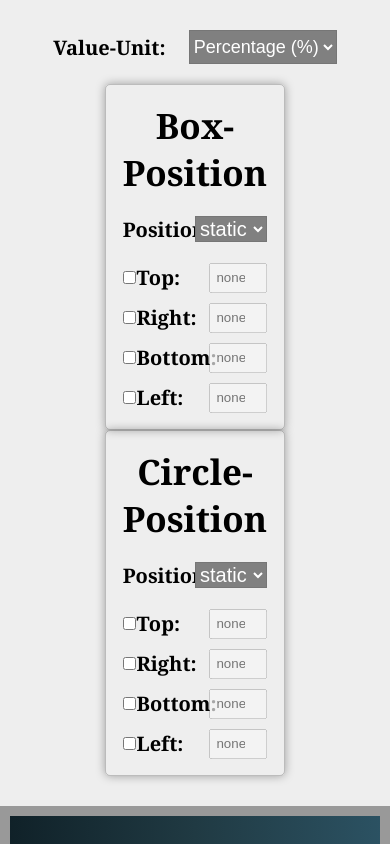
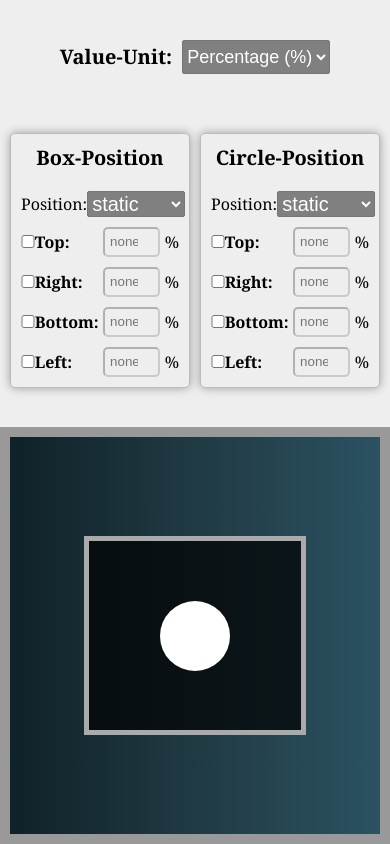
Before and after one commit to abid-shahriar/react-css-position-gui, a React (Create React App) app: page / in a window 390 px wide. Shown: the top 844 px of the page. Built offline with nearby package versions, Linux system fonts and the light colour scheme.

Commit message:
working on responsive

```diff
--- a/src/components/AbsolutePosition.jsx
+++ b/src/components/AbsolutePosition.jsx
@@ -2,6 +2,7 @@ import React, { useContext } from "react";
 import { PositionContex } from "../App";
 import PositionInput from "./PositionInput";
 import Checkbox from "./Checkbox";
+import Unit from "./Unit";
 
 function AbsolutePosition({ visualObject }) {
   const {
@@ -58,6 +59,7 @@ function AbsolutePosition({ visualObject }) {
           handlePositionChange={handleTopPosition}
           placeholder="none"
         />
+        <Unit />
       </div>
       <div className="absolute-position__container">
         <Checkbox visualObject={visualObject} />
@@ -68,6 +70,7 @@ function AbsolutePosition({ visualObject }) {
           handlePositionChange={handleRightPosition}
           placeholder="none"
         />
+        <Unit />
       </div>
       <div className="absolute-position__container">
         <Checkbox visualObject={visualObject} />
@@ -78,6 +81,7 @@ function AbsolutePosition({ visualObject }) {
           handlePositionChange={handleBottomPosition}
           placeholder="none"
         />
+        <Unit />
       </div>
       <div className="absolute-position__container">
         <Checkbox visualObject={visualObject} />
@@ -88,6 +92,7 @@ function AbsolutePosition({ visualObject }) {
           handlePositionChange={handleLeftPosition}
           placeholder="none"
         />
+        <Unit />
       </div>
     </div>
   );
--- /dev/null
+++ b/src/components/Circle.jsx
@@ -0,0 +1,28 @@
+import React, { useContext } from "react";
+import { PositionContex } from "../App";
+
+function Circle() {
+  const {
+    circlePosition,
+    circleTop,
+    circleRight,
+    circleBottom,
+    circleLeft,
+    valueUnit,
+  } = useContext(PositionContex);
+
+  return (
+    <div
+      className="circle"
+      style={{
+        position: circlePosition,
+        top: `${circleTop}${valueUnit}`,
+        right: `${circleRight}${valueUnit}`,
+        bottom: `${circleBottom}${valueUnit}`,
+        left: `${circleLeft}${valueUnit}`,
+      }}
+    ></div>
+  );
+}
+
+export default Circle;
--- /dev/null
+++ b/src/components/Unit.jsx
@@ -0,0 +1,9 @@
+import React, { useContext } from "react";
+import { PositionContex } from "../App";
+
+function Unit() {
+  const { valueUnit } = useContext(PositionContex);
+  return <span className="unit">{valueUnit}</span>;
+}
+
+export default Unit;
--- a/src/components/Visual.jsx
+++ b/src/components/Visual.jsx
@@ -1,14 +1,10 @@
 import React, { useContext } from "react";
 import { PositionContex } from "../App";
+import Circle from "./Circle";
 
 function Visual() {
   const {
     boxPosition,
-    circlePosition,
-    circleTop,
-    circleRight,
-    circleBottom,
-    circleLeft,
     boxTop,
     boxRight,
     boxBottom,
@@ -29,16 +25,7 @@ function Visual() {
             left: `${boxLeft}${valueUnit}`,
           }}
         >
-          <div
-            className="circle"
-            style={{
-              position: circlePosition,
-              top: `${circleTop}${valueUnit}`,
-              right: `${circleRight}${valueUnit}`,
-              bottom: `${circleBottom}${valueUnit}`,
-              left: `${circleLeft}${valueUnit}`,
-            }}
-          ></div>
+          <Circle />
         </div>
       </div>
     </div>
--- a/src/index.scss
+++ b/src/index.scss
@@ -15,12 +15,15 @@
 
 body {
   font-family: "Noto Serif", serif;
+  background-color: #07202b;
 }
 
 #root {
   min-height: 100vh;
-  width: 100%;
+  max-width: 1400px;
   @include flexbox();
+  margin: 0 auto;
+  box-shadow: 0px 0px 40px rgba(#fff, 0.9);
 }
 
 .controls-wrapper {
@@ -49,6 +52,7 @@ body {
     height: 50%;
     width: 60%;
     border: 5px solid #aaa;
+    background-color: rgba(black, 0.7);
     @include flexbox();
 
     .circle {
@@ -100,6 +104,7 @@ body {
     font-size: 35px;
     margin-bottom: 20px;
     text-transform: capitalize;
+    white-space: nowrap;
   }
 }
 
@@ -116,7 +121,7 @@ body {
     }
   }
 
-  input [type="checkbox"] {
+  input[type="checkbox"] {
     width: 10%;
   }
 
@@ -152,33 +157,22 @@ body {
   }
 }
 
+// general styles
 label {
   font-weight: bold;
 }
 
-@media (max-width: 992px) {
-  #root {
-    min-height: 100vh;
-    flex-direction: column;
-  }
+input {
+  border-radius: 5px;
+  outline: none;
+}
 
-  .controls-wrapper {
-    padding: 30px;
-    flex-direction: row;
-    flex-wrap: wrap;
-    height: auto;
-    width: 100%;
+.unit {
+  margin-left: 5px;
+}
 
-    .value-unit {
-      flex-basis: 100%;
-    }
+select {
+  border-radius: 2px;
+}
 
-    .control-box {
-      flex-basis: 40%;
-    }
-  }
-
-  .visual-wrapper {
-    width: 100%;
-  }
-}
+@import "./responsive.scss";
--- /dev/null
+++ b/src/responsive.scss
@@ -0,0 +1,97 @@
+@media (max-width: 992px) {
+  #root {
+    min-height: 100vh;
+    max-height: 100vh;
+    flex-direction: column;
+  }
+
+  .controls-wrapper {
+    padding: 10px;
+    flex-direction: row;
+    flex-wrap: wrap;
+    width: 100%;
+    justify-content: space-between;
+
+    .value-unit {
+      flex-basis: 100%;
+      justify-content: center;
+      margin-bottom: 0;
+
+      label {
+        margin-right: 10px;
+      }
+    }
+
+    .control-box {
+      flex-basis: 40%;
+      padding: 10px;
+      min-width: 302px;
+      flex-basis: 48%;
+
+      .select-position {
+        justify-content: space-evenly;
+        margin-bottom: 10px;
+        label {
+          width: auto;
+        }
+
+        select {
+          width: auto;
+        }
+      }
+    }
+  }
+
+  .visual-wrapper {
+    width: 100%;
+
+    .box-container {
+      .box {
+        .circle {
+          width: 70px;
+          height: 70px;
+        }
+      }
+    }
+  }
+}
+
+@media (max-width: 650px) {
+  .controls-wrapper {
+    h3 {
+      font-size: 20px;
+    }
+
+    .control-box {
+      min-width: 180px;
+      .controls {
+        .select-position {
+          label {
+            font-size: 16px;
+            font-weight: 400;
+          }
+        }
+
+        .absolute-position {
+          label {
+            font-size: 16px;
+            font-weight: 16px;
+          }
+        }
+      }
+    }
+  }
+}
+
+@media (max-width: 500px) {
+  .visual-wrapper {
+    .box-container {
+      .box {
+        .circle {
+          width: 70px;
+          height: 70px;
+        }
+      }
+    }
+  }
+}
```
